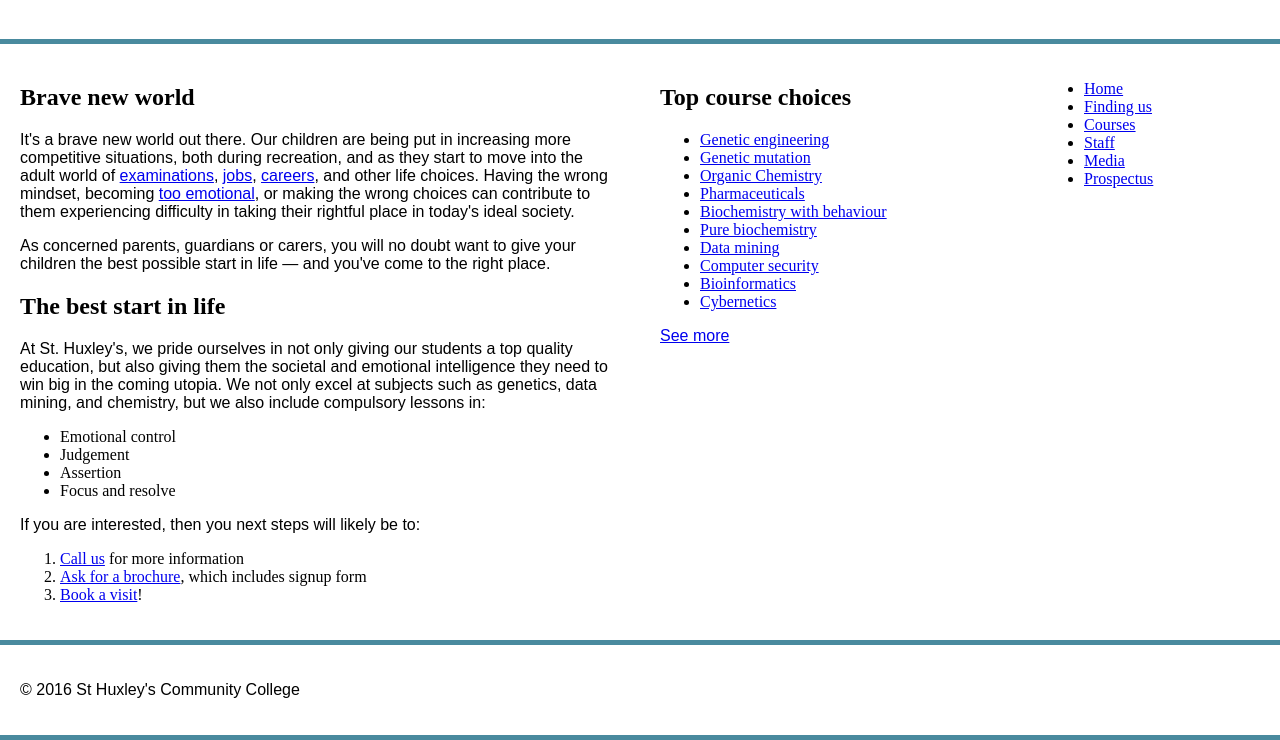
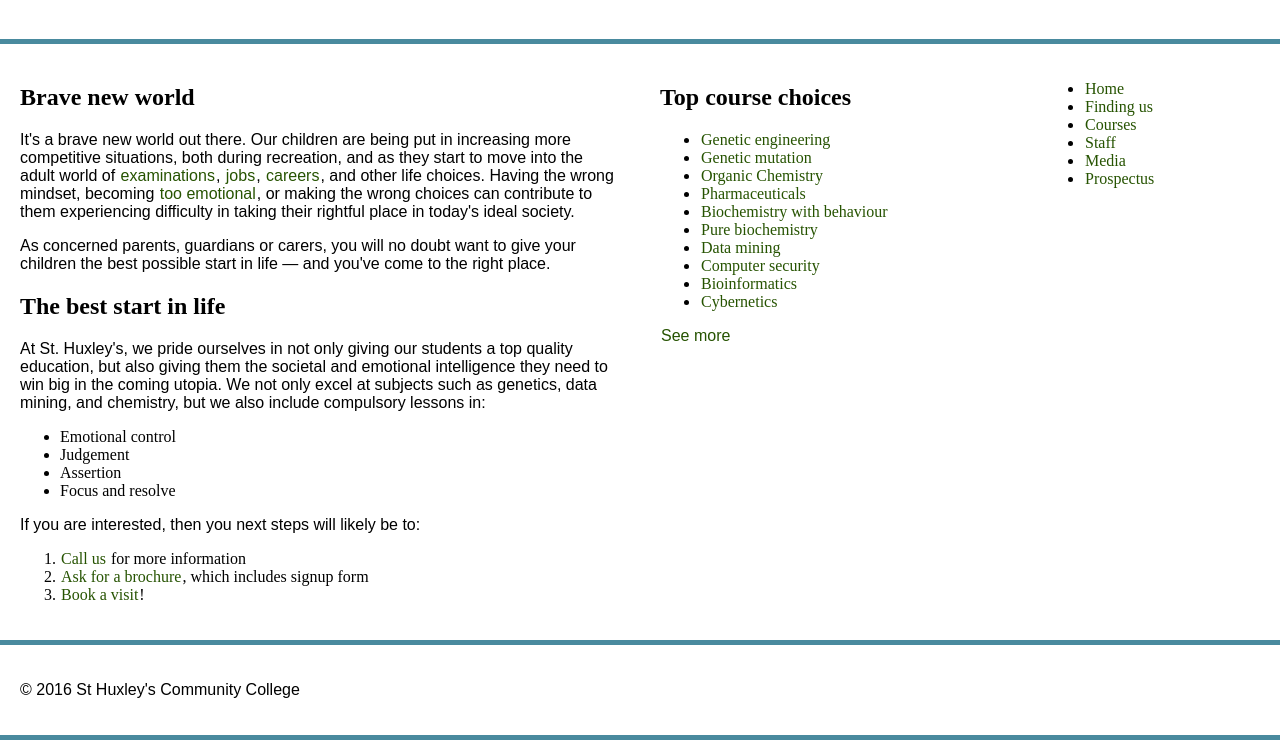
Before and after one commit to IagoVL/examen5css, a plain HTML site: page index.html in a window 1280 px wide. Shown: the part 86-826 px from the top of the page. Drawn offline with Linux system fonts and the light colour scheme.

Commit message:
segunda prueba funciona

```diff
--- a/index.html
+++ b/index.html
@@ -31,7 +31,7 @@
 
 
 
-      <p>It's a brave new world out there. Our children are being put in increasing more competitive situations, both during recreation, and as they start to move into the adult world of <a class="menu" href="https://en.wikipedia.org/wiki/Examination">examinations</a>, <a class="menu" href="https://en.wikipedia.org/wiki/Jobs">jobs</a>, <a class="menu" href="https://en.wikipedia.org/wiki/Career">careers</a>, and other life choices. Having the wrong mindset, becoming <a class="menu" href="https://en.wikipedia.org/wiki/Emotion">too emotional</a>, or making the wrong choices can contribute to them experiencing difficulty in taking their rightful place in today's ideal society.</p>
+      <p>It's a brave new world out there. Our children are being put in increasing more competitive situations, both during recreation, and as they start to move into the adult world of <a  href="https://en.wikipedia.org/wiki/Examination">examinations</a>, <a  href="https://en.wikipedia.org/wiki/Jobs">jobs</a>, <a  href="https://en.wikipedia.org/wiki/Career">careers</a>, and other life choices. Having the wrong mindset, becoming <a  href="https://en.wikipedia.org/wiki/Emotion">too emotional</a>, or making the wrong choices can contribute to them experiencing difficulty in taking their rightful place in today's ideal society.</p>
 
 
 
@@ -67,9 +67,9 @@
 
       <ol>
 
-        <li><a class="menu" href="#">Call us</a> for more information</li>
-        <li><a class="menu" href="#">Ask for a brochure</a>, which includes signup form</li>
-        <li><a class="menu" href="#">Book a visit</a>!</li>
+        <li><a  href="#">Call us</a> for more information</li>
+        <li><a  href="#">Ask for a brochure</a>, which includes signup form</li>
+        <li><a  href="#">Book a visit</a>!</li>
 
       </ol>
 
@@ -86,22 +86,22 @@
 
 
     <ul>
-      <li><a class="menu" href="#">Genetic engineering</a></li>
-      <li><a class="menu" href="#">Genetic mutation</a></li>
-      <li><a class="menu" href="#">Organic Chemistry</a></li>
-      <li><a class="menu" href="#">Pharmaceuticals</a></li>
-      <li><a class="menu" href="#">Biochemistry with behaviour</a></li>
-      <li><a class="menu" href="#">Pure biochemistry</a></li>
-      <li><a class="menu" href="#">Data mining</a></li>
-      <li><a class="menu" href="#">Computer security</a></li>
-      <li><a class="menu" href="#">Bioinformatics</a></li>
-      <li><a class="menu" href="#">Cybernetics</a></li>
+      <li><a  href="#">Genetic engineering</a></li>
+      <li><a  href="#">Genetic mutation</a></li>
+      <li><a  href="#">Organic Chemistry</a></li>
+      <li><a  href="#">Pharmaceuticals</a></li>
+      <li><a  href="#">Biochemistry with behaviour</a></li>
+      <li><a  href="#">Pure biochemistry</a></li>
+      <li><a  href="#">Data mining</a></li>
+      <li><a  href="#">Computer security</a></li>
+      <li><a  href="#">Bioinformatics</a></li>
+      <li><a  href="#">Cybernetics</a></li>
 
     </ul>
 
 
 
-    <p><a class="menu" href="#">See more</a></p>
+    <p><a  href="#">See more</a></p>
 
 
 
@@ -115,12 +115,12 @@
 
     <ul>
 
-      <li><a class="menu" href="#">Home</a></li>
-      <li><a class="menu" href="#">Finding us</a></li>
-      <li><a class="menu" href="#">Courses</a></li>
-      <li><a class="menu" href="#">Staff</a></li>
-      <li><a class="menu" href="#">Media</a></li>
-      <li><a class="menu" href="#">Prospectus</a></li>
+      <li><a  href="#">Home</a></li>
+      <li><a  href="#">Finding us</a></li>
+      <li><a  href="#">Courses</a></li>
+      <li><a  href="#">Staff</a></li>
+      <li><a  href="#">Media</a></li>
+      <li><a  href="#">Prospectus</a></li>
 
     </ul>
 
--- a/style.css
+++ b/style.css
@@ -92,36 +92,33 @@ h1, p {
   font-family: 'Ubuntu', sans-serif;
   forced-color-adjust: rgb(71, 71, 71);
 }
-:root {
-
-  --transition-duration: 0.2s;
-  --transition-delay: 0.2s;
+a {
+  outline: none;
+  text-decoration: none;
+  padding: 2px 1px 0;
 }
 
-.menu .border {
-  transition: transform var(--transition-duration) ease-in-out;
+a:link {
+  color: #265301;
 }
 
-.menu a:hover .border-top,
-.menu a:hover .border-bottom {
-  transform: scaleX(1);
+a:visited {
+  color: #437A16;
 }
 
-.menu a:hover .border-left,
-.menu a:hover .border-right {
-  transform: scaleY(1);
+a:focus {
+  border-bottom: 1px solid;
+  background: #BAE498;
 }
 
-.menu a:hover .border-right {
-  transition-delay: var(--transition-delay);
+a:hover {
+  border-bottom: 1px solid;
+  background: #CDFEAA;
 }
 
-.menu a:hover .border-bottom {
-  transition-delay: calc(var(--transition-delay) * 2);
-}
-
-.menu a:hover .border-left {
-  transition-delay: calc(var(--transition-delay) * 3);
+a:active {
+  background: #265301;
+  color: #CDFEAA;
 }
 
 a:after{
```
